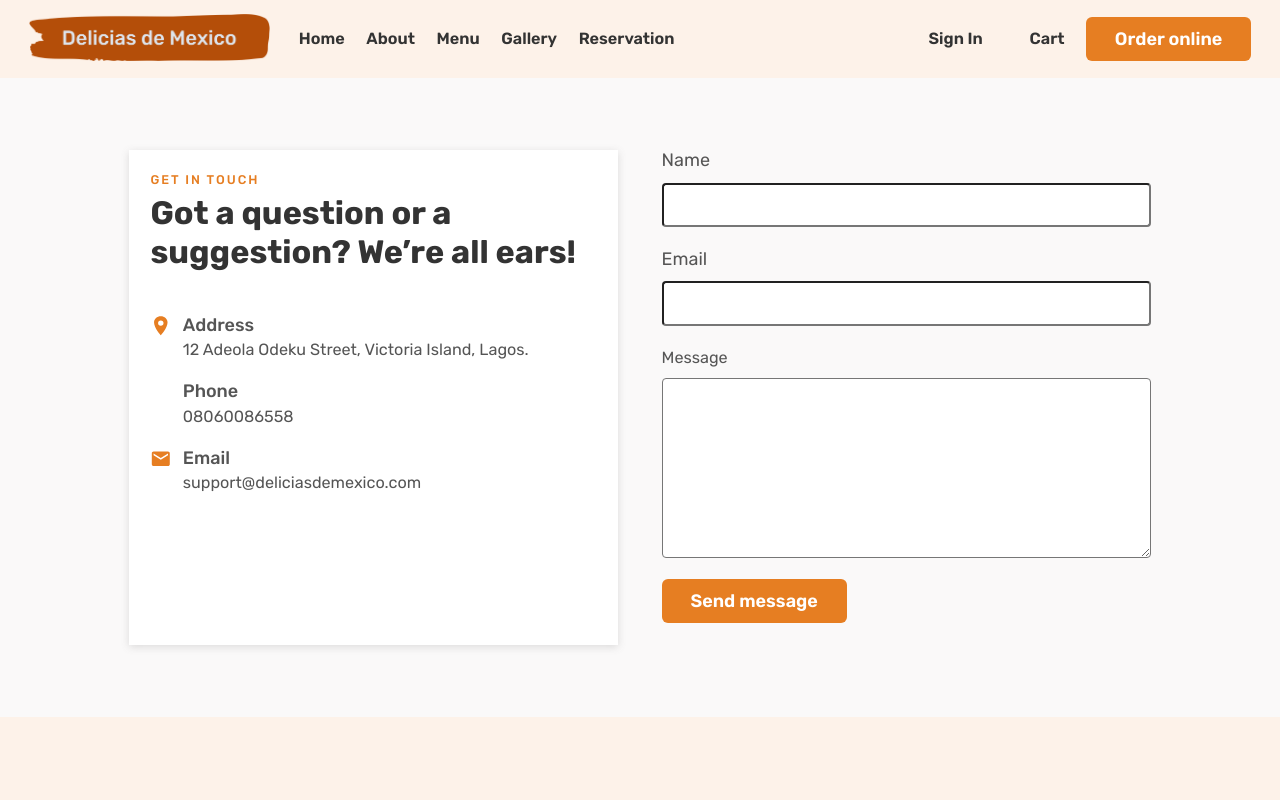
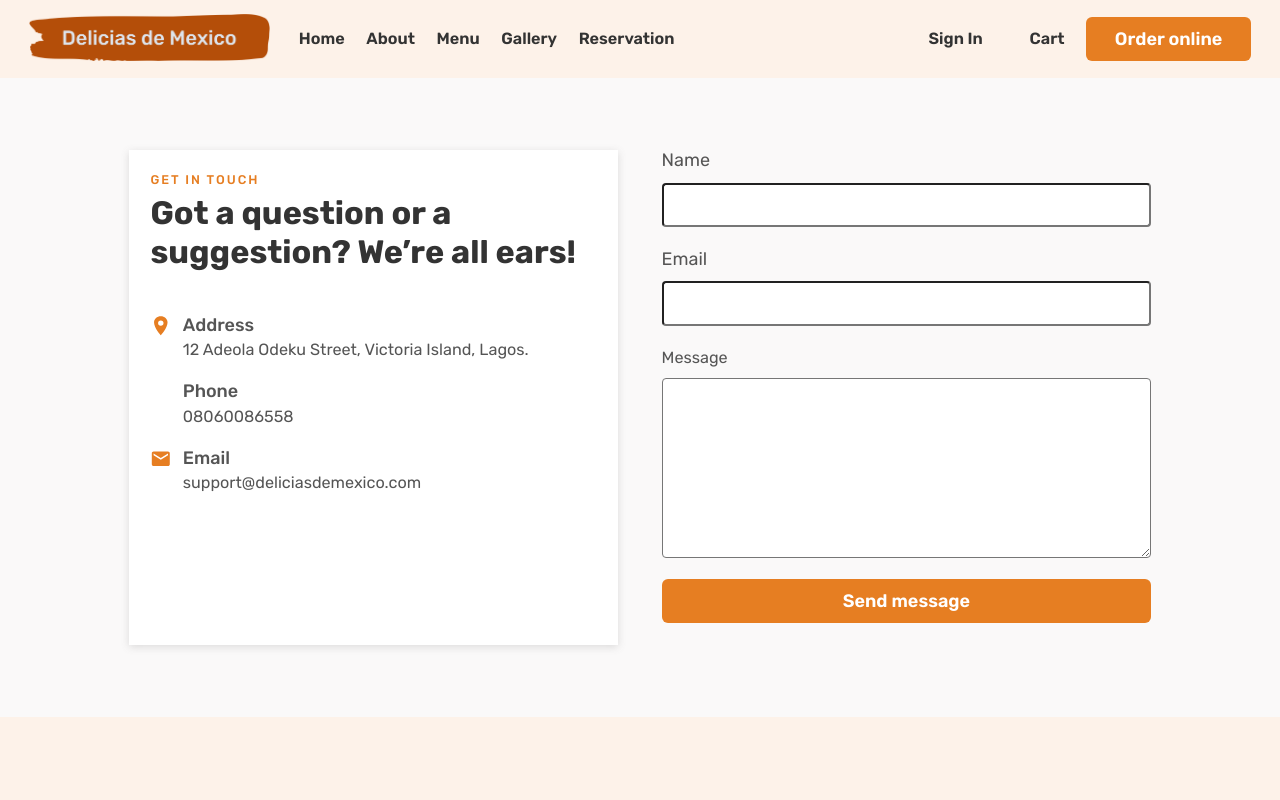
Before and after one commit to ngere-k/delicias-de-mexico, a React (Create React App) app: page /contact in a window 1280 px wide. Shown: the top 800 px of the page. Built offline with nearby package versions, Linux system fonts and the light colour scheme; no server answers; the database is empty; some icons are missing.

Commit message:
added btn--block class to button

```diff
--- a/src/pages/contact/Contact.js
+++ b/src/pages/contact/Contact.js
@@ -68,7 +68,7 @@ const Contact = () => {
           </label>
 
           <div className="form__btn-box">
-            <button type="submit" className="btn">
+            <button type="submit" className="btn btn--block">
               Send message
             </button>
           </div>
```
